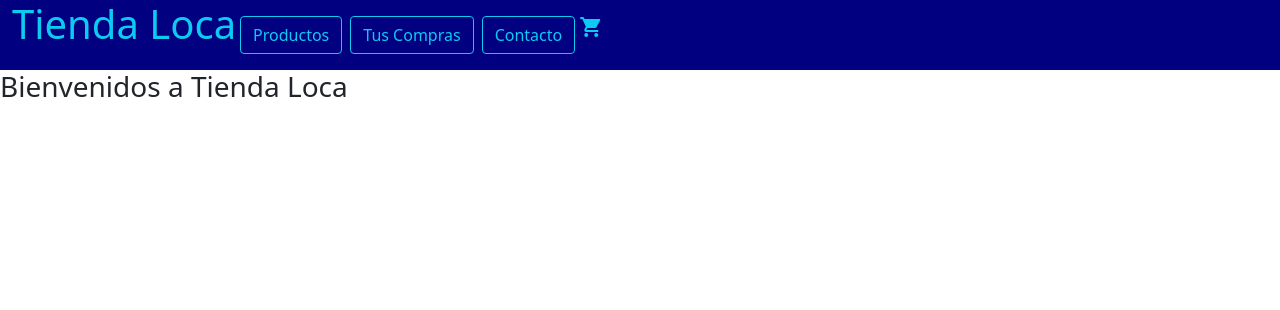
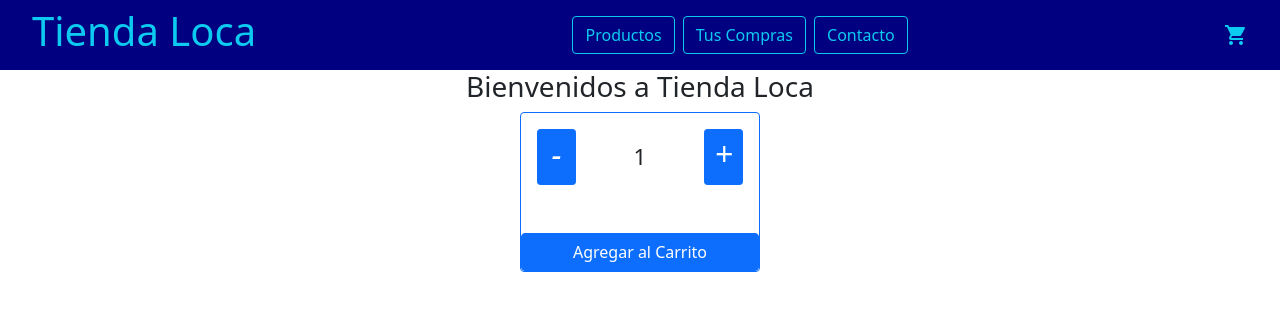
Before and after one commit to Pinombole/App-React-Coder-Carmona, a React (Create React App) app: page / in a window 1280 px wide. Shown: the top 310 px of the page. Built offline with nearby package versions, Linux system fonts and the light colour scheme.

Commit message:
Desafio 4 Clase 5

```diff
--- a/src/componentes/ItemListContainer.js
+++ b/src/componentes/ItemListContainer.js
@@ -1,10 +1,23 @@
+import ItemCount from "./itemCount"
+
 const ItemListContainer = (props) => {
+    const mensajeAdd = (cantidad) => {
+        if (cantidad === 1) {
+            console.log(`Se agregó ${cantidad} producto al Carrito`)
+        }
+        else {
+            console.log(`Se agregaron ${cantidad} productos al Carrito`)
+        }
+    }
+
     return (
         <>
-            <h3>{props.saludo}</h3>
+            <div id="itemListContainer">
+                <h3>{props.saludo}</h3>
+                <ItemCount stock={10} initial={1} onAdd={mensajeAdd} />
+            </div>
         </>
     );
-
 }
 
 export default ItemListContainer;
--- a/src/componentes/NavBar.js
+++ b/src/componentes/NavBar.js
@@ -3,12 +3,13 @@ import CartWidget from "./CartWidget"
 const NavBar = () => {
     return (
         <>
-
-            <div id="navBar" className="container-fluid">
+            <div id="navBar">
                 <h1>Tienda Loca</h1>
-                <a className="btn btn-outline-info mx-1" href="#" role="button">Productos</a>
-                <a className="btn btn-outline-info mx-1" href="#" role="button">Tus Compras</a>
-                <a className="btn btn-outline-info mx-1" href="#" role="button">Contacto</a>
+                <div>
+                    <a className="btn btn-outline-info mx-1" href="#" role="button">Productos</a>
+                    <a className="btn btn-outline-info mx-1" href="#" role="button">Tus Compras</a>
+                    <a className="btn btn-outline-info mx-1" href="#" role="button">Contacto</a>
+                </div>
                 <CartWidget />
             </div>
         </>
--- /dev/null
+++ b/src/componentes/itemCount.js
@@ -0,0 +1,45 @@
+import { useState, useEffect } from "react"
+
+const ItemCount = ({ stock, initial, onAdd }) => {
+
+    let [contador, setContador] = useState(initial);
+
+    const sumaContador = () => {
+        if (contador < stock) {
+            setContador(contador + 1)
+        }
+    }
+
+    const restaContador = () => {
+        if (contador > 1) {
+            setContador(contador - 1)
+        }
+    }
+
+    const agregaCarrito = () => {
+        if (stock > 0) {
+            onAdd(contador);
+        }
+
+    }
+
+    useEffect(() => {
+        console.log("Hay Stock")
+    }, [contador])
+
+    return (
+        <div className="producto border-primary">
+            <div className="botoneraCounter">
+                <button className="btn btn-primary btn-sm" onClick={restaContador}><i>-</i></button>
+                <p>{contador}</p>
+                <button className="btn btn-primary btn-sm" onClick={sumaContador}><i>+</i></button>
+            </div>
+            <div>
+                <button className="btn-agregar btn btn-primary" onClick={agregaCarrito}>Agregar al Carrito</button>
+            </div>
+        </div>
+
+    );
+}
+
+export default ItemCount;
--- a/src/scss/app.scss
+++ b/src/scss/app.scss
@@ -5,6 +5,11 @@ a {
 #navBar{
     background-color: navy;
     height: 70px;
+    width: 100%;
+    padding: 2em;
+    display: flex;
+    justify-content: space-between;
+    align-items: center;
     h1 {
         color: #0dcaf0;
         display: inline;
@@ -13,3 +18,59 @@ a {
         color: #0dcaf0;
     };
 };
+
+#itemListContainer {
+    width: 100%;
+    display: flex;
+    flex-direction: column;
+    h3 {
+        width: 100%;
+        text-align: center;
+        align-self: center;
+    }
+}
+
+.producto{
+    width: 15rem;
+    height: 10rem;
+    display: flex;
+    border: 1px solid navy;
+    border-radius: .25rem;
+    flex-direction: column;
+    justify-content: space-between;
+    align-self: center;
+    box-sizing: border-box;
+    .botoneraCounter{
+        margin-top: 1rem;
+        display: flex;
+        justify-content: space-between;
+        align-content: center;
+        p {
+            width: 50%;
+            font-size: 1.4em;
+            display: block;
+            align-self: center;
+            margin: 0;
+            line-height: 1;
+            text-align: center;
+        }
+        .btn-sm{
+            font-size: 2em;
+            padding: 0;
+            padding-bottom: .2em;
+        }
+        i {
+            line-height: 1;
+        }
+        button {
+            width: 20%;
+            margin: 0 .5em;
+        }
+    }
+    .btn-agregar {
+        width: 100%;
+        margin: 0;
+    }
+
+
+}
```
